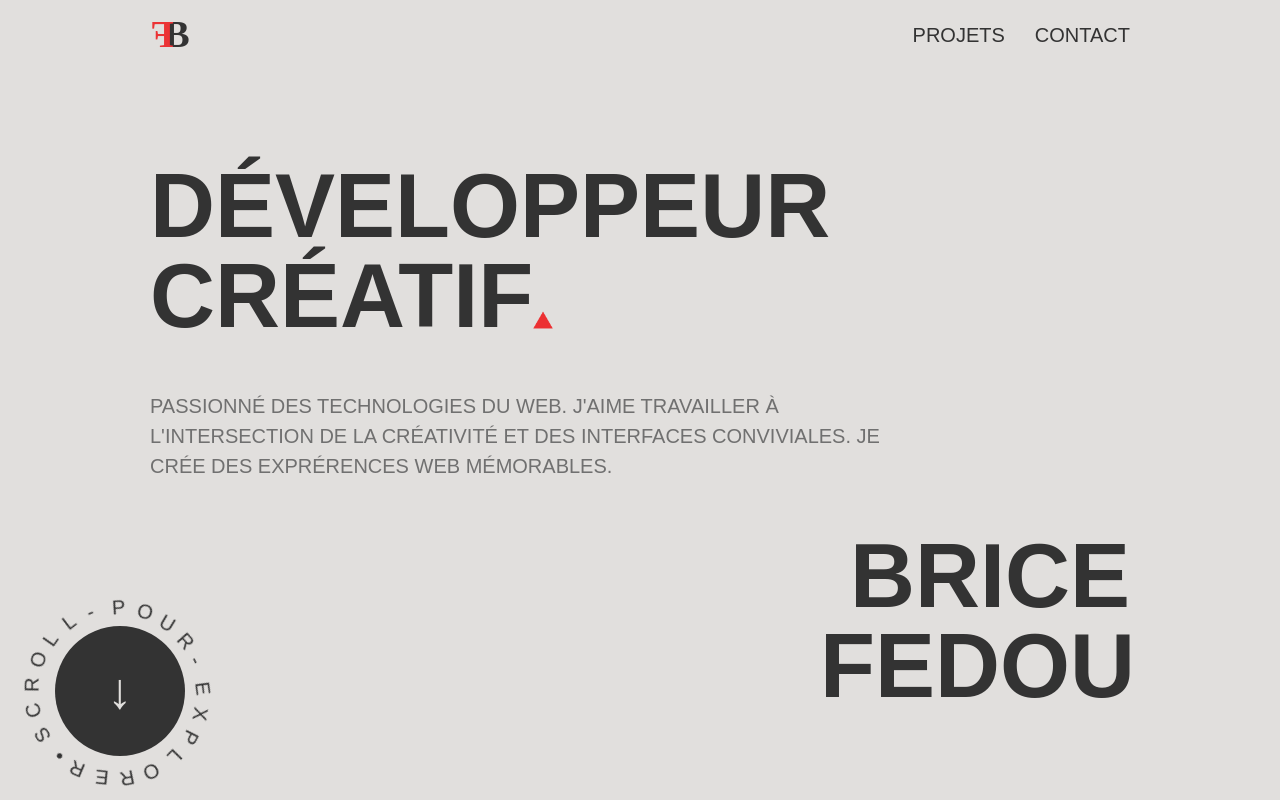
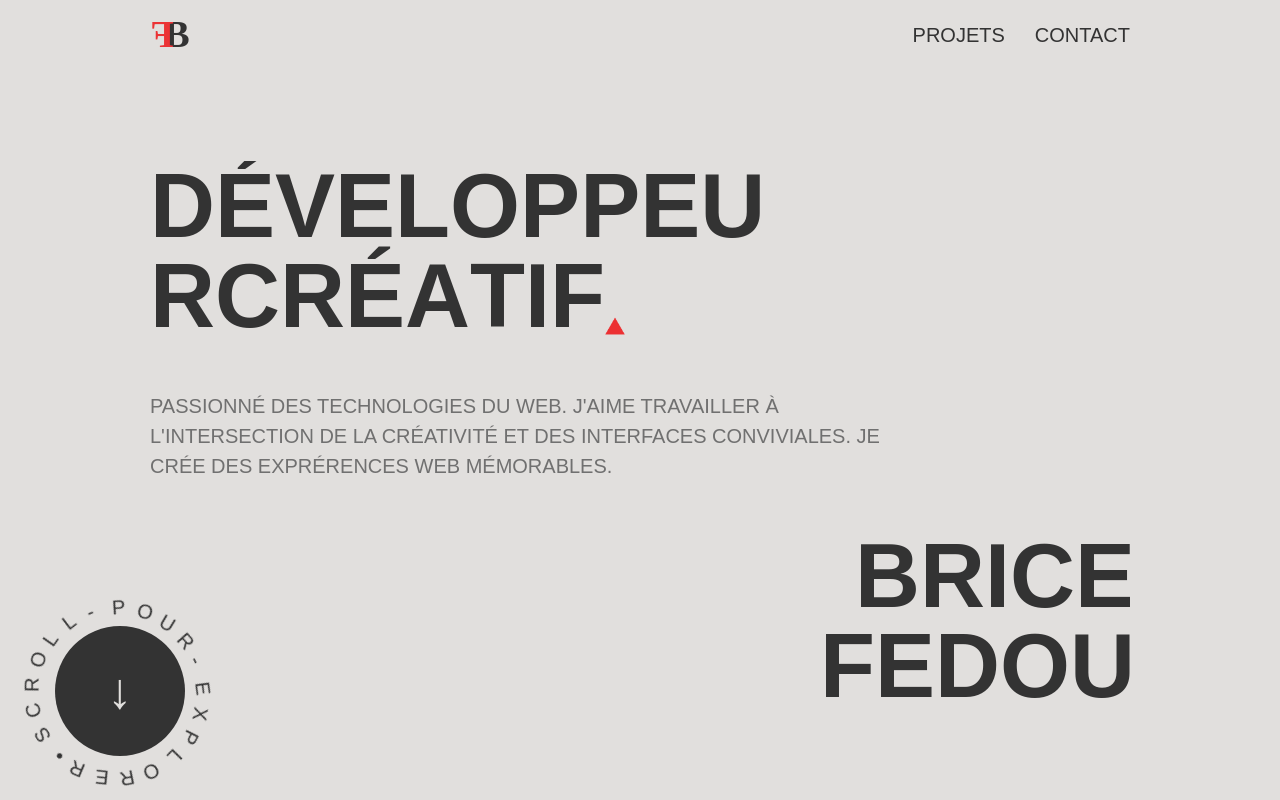
Before and after one commit to Bricefed/Portfolio-v.2022, a React (Create React App) app: page / in a window 1280 px wide. Shown: the top 800 px of the page. Built offline with nearby package versions, Linux system fonts and the light colour scheme; a web font is replaced by a local one.

Commit message:
Animation TitleH1

```diff
--- a/src/components/Header/Header.js
+++ b/src/components/Header/Header.js
@@ -1,12 +1,10 @@
 import Scroller from "./Scroller";
+import TitleH1 from "./TitleH1";
 
 const Header = () => {
   return (
     <header>
-      <h1>
-        Développeur créatif
-        <img src={"./icons/triangle.png"} alt="Triangle" className="triangle" />
-      </h1>
+      <TitleH1 text="Développeur créatif" />
       <p className="description">
         Passionné des technologies du web. J'aime travailler à l'intersection de
         la créativité et des interfaces conviviales. Je crée des exprérences web
--- /dev/null
+++ b/src/components/Header/TitleH1.js
@@ -0,0 +1,59 @@
+import { useState } from "react";
+import { Waypoint } from "react-waypoint";
+import { motion } from "framer-motion";
+
+const TitleH1 = ({ text }) => {
+  const [move, setMove] = useState(false);
+  const letter = Array.from(text);
+
+  const container = {
+    hidden: {
+      opacity: move ? 0 : 1,
+    },
+    visible: {
+      opacity: move ? 1 : 0,
+      transition: { staggerChildren: 0.02, delay: 0.3, when: "beforeChildren" },
+    },
+  };
+
+  const child = {
+    hidden: {
+      opacity: move ? 1 : 0,
+      y: move ? 0 : 20,
+      transition: { type: "spring", damping: 20, stiffness: 100 },
+    },
+    visible: {
+      opacity: move ? 1 : 0,
+      y: move ? 0 : 20,
+      transition: { type: "spring", damping: 20, stiffness: 100 },
+    },
+  };
+
+  const triangle = {
+    hidden: { scale: move ? 0 : 1 },
+    visible: { scale: move ? 1 : 0 },
+  };
+
+  return (
+    <motion.h1 variants={container} initial="hidden" animate="visible">
+      <Waypoint
+        onEnter={() => setMove(!move)}
+        onLeave={() => setMove(!move)}
+        bottomOffset="150px"
+      />
+      {letter.map((text, k) => (
+        <motion.span key={k} variants={child}>
+          {text}
+        </motion.span>
+      ))}
+      <motion.img
+        src={"./icons/triangle.png"}
+        alt="Triangle"
+        className="triangle"
+        variants={triangle}
+      />
+    </motion.h1>
+  );
+};
+
+export default TitleH1;
--- a/src/styles/bases/_reset.scss
+++ b/src/styles/bases/_reset.scss
@@ -27,7 +27,7 @@ body {
 
 .triangle {
   width: 20px;
-  margin-bottom: -3px;
+  margin-bottom: 5px;
 }
 
 ul {
--- a/src/styles/bases/_titles.scss
+++ b/src/styles/bases/_titles.scss
@@ -2,6 +2,10 @@ h1,
 h2 {
   font-size: 9rem;
   line-height: 1em;
+  overflow-y: hidden;
+  display: flex;
+  align-items: flex-end;
+  flex-wrap: wrap;
 
   @media (max-width: 1100px) {
     font-size: 7rem;
--- a/src/styles/components/_header.scss
+++ b/src/styles/components/_header.scss
@@ -19,7 +19,7 @@ header {
   }
 
   h1 {
-    width: 550px;
+    width: 650px;
 
     @media (max-width: 460px) {
       width: 100%;
```
